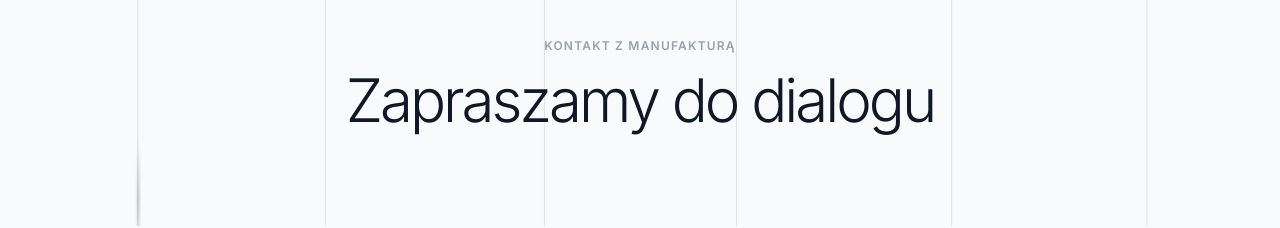
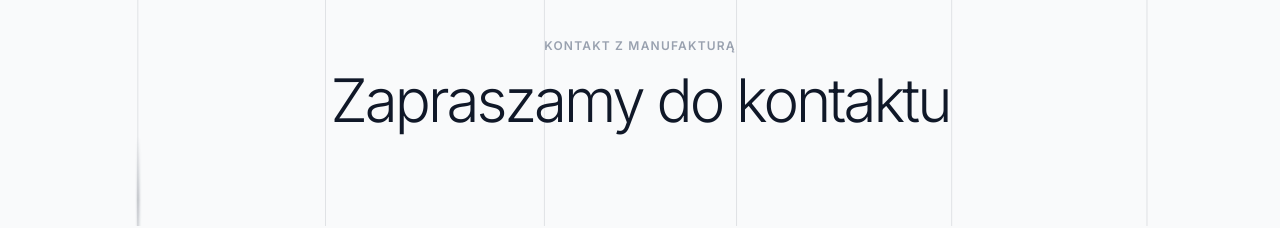
Before and after one commit to kecaj-jacek/zych-zaklady-organowe, a React (Vite) app: page /kontakt in a window 1280 px wide. Shown: the part 154-382 px from the top of the page. Built offline with nearby package versions, Linux system fonts and the light colour scheme.

Commit message:
fix: change heading to Zapraszamy do kontaktu

```diff
--- a/src/pages/Contact.tsx
+++ b/src/pages/Contact.tsx
@@ -13,7 +13,7 @@ export const Contact = () => {
               KONTAKT Z MANUFAKTURĄ
             </p>
             <h1 className="text-4xl md:text-6xl font-light text-gray-900 tracking-tighter">
-              Zapraszamy do dialogu
+              Zapraszamy do kontaktu
             </h1>
           </FadeInUp>
         </div>
```
